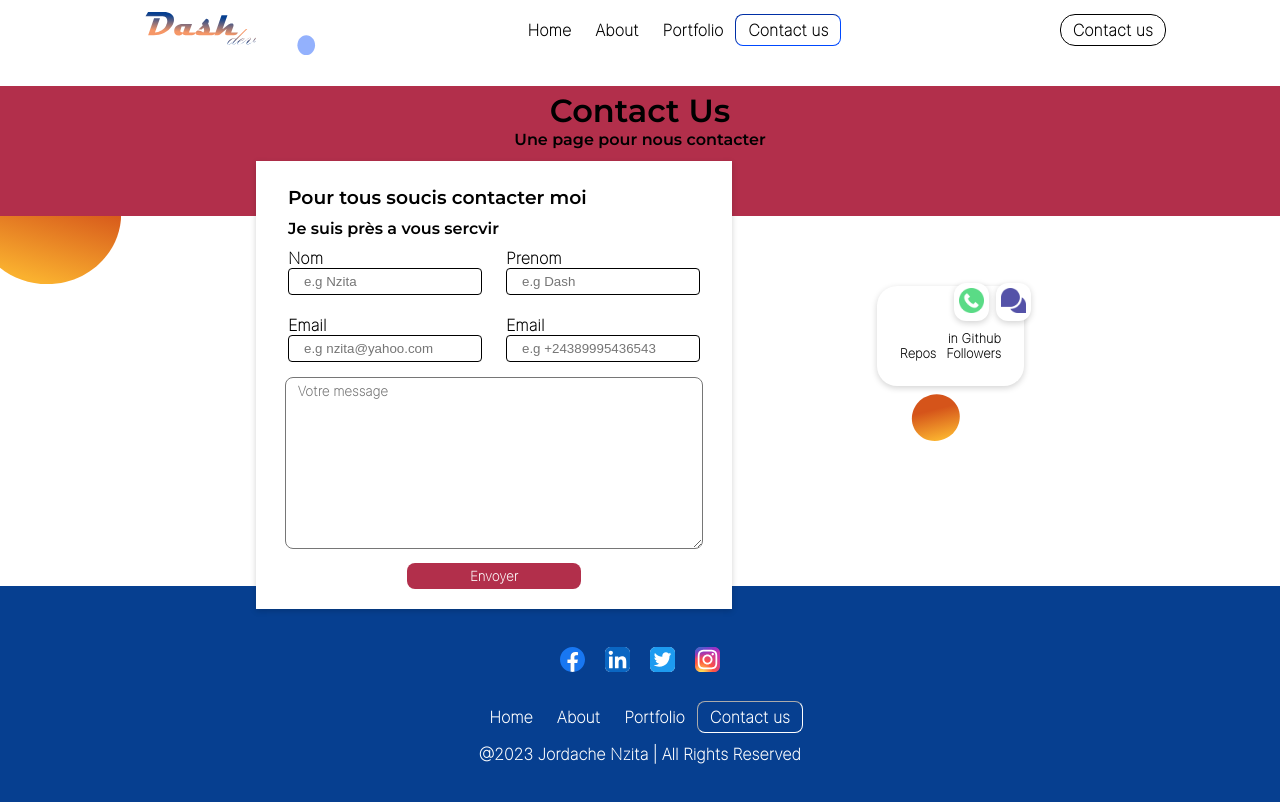
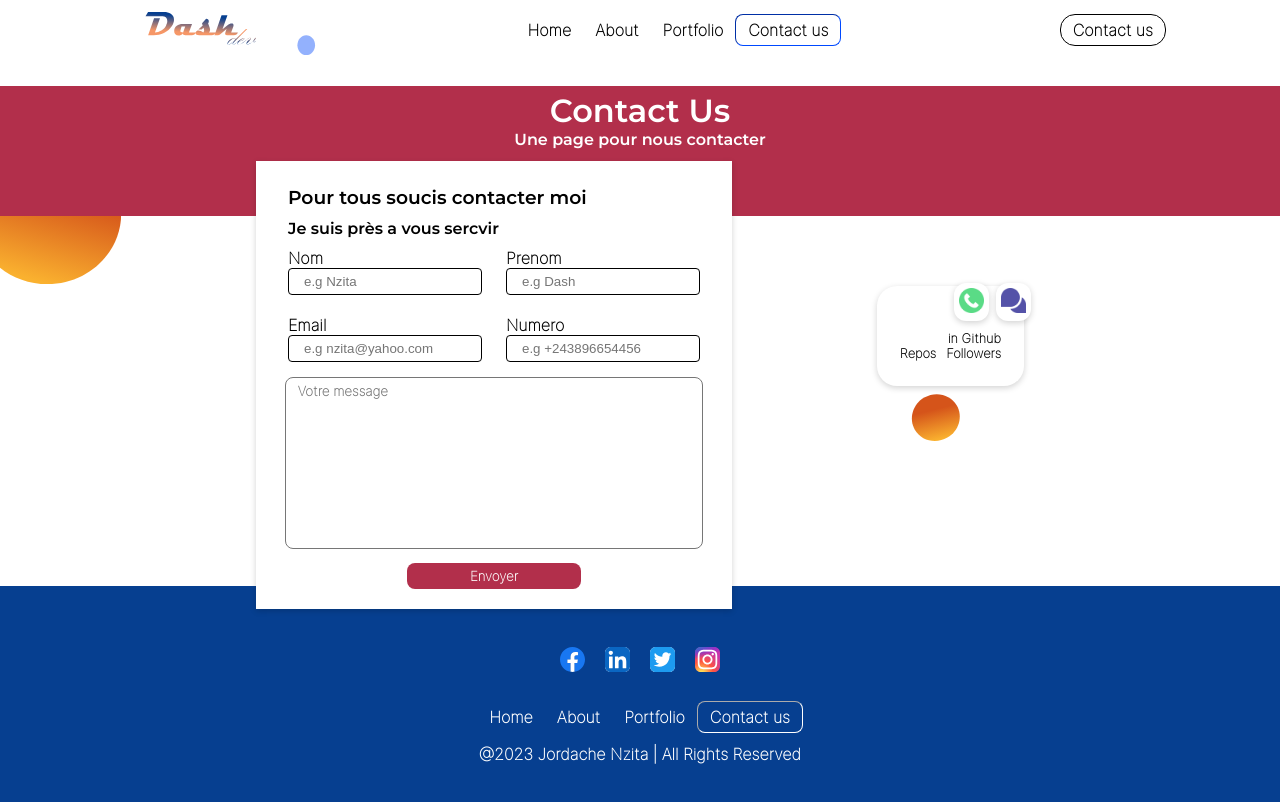
Before and after one commit to Dash-dev-5/MyPortfolio, a React (Vite) app: page /Contact in a window 1280 px wide. Shown: the top 802 px of the page. Built offline with nearby package versions, Linux system fonts and the light colour scheme; no server answers.

Commit message:
arrange remarque

```diff
--- a/src/bloc/Footer/Footer.jsx
+++ b/src/bloc/Footer/Footer.jsx
@@ -10,16 +10,16 @@ function Footer() {
   return (
         <div className="bg-footer">
             <div className="bg-footer__link-reseau">
-                        <NavLink to='' className='link-reseau'>
+                        <NavLink to="https://www.facebook.com/Dachenzita?mibextid=LQQJ4d" className='link-reseau'>
                             <img src={facebook_logo} alt="" />
                         </NavLink>
-                        <NavLink to='' className='link-reseau'>
+                        <NavLink to='https://www.linkedin.com/in/dash-nzita-157470263' className='link-reseau'>
                             <img src={linkedin_logo} alt="" />
                         </NavLink>
                         <NavLink to='' className='link-reseau'>
                             <img src={twetter_logo} alt="" />
                         </NavLink>
-                        <NavLink to='' className='link-reseau'>
+                        <NavLink to='https://www.instagram.com/p/CiqQ3MtMbAt/?igshid=YmMyMTA2M2Y=' className='link-reseau'>
                             <img src={instagram_logo} alt="" />
                         </NavLink>
 
--- a/src/pages/Contact/Contact.jsx
+++ b/src/pages/Contact/Contact.jsx
@@ -51,8 +51,8 @@ function Contact() {
                             <input type="email" name="emailCorrespondant" id="emailCorrespondant" placeholder="e.g nzita@yahoo.com" required/>
                         </div>
                         <div className="form-group">
-                            <label htmlFor="numnerCorespondant">Email</label>
-                            <input type="number" name="numnerCorrespondant" id="numnerCorrespondant" placeholder="e.g +24389995436543" required/>
+                            <label htmlFor="numnerCorespondant">Numero</label>
+                            <input type="number" name="numnerCorrespondant" id="numnerCorrespondant" placeholder="e.g +243896654456" required/>
                         </div>
                     </div>
                     <div className="form-group">
@@ -82,7 +82,7 @@ function Contact() {
                         </div>
                     </div>
                         <div className="whatsapp__button">
-                            <CallButton   phoneNumber={'+243892669552Ca'}>
+                            <CallButton   phoneNumber={'+243892669552'}>
                                 <img src={call} alt="" />
                                 </CallButton>
                             <MessageButton phoneNumber={'+243892669552'}>
--- a/src/pages/Contact/Contact.scss
+++ b/src/pages/Contact/Contact.scss
@@ -10,7 +10,8 @@
         @include link;
         font-family: $font;
         height: 120px;
-        background-color: $orange
+        background-color: $orange;
+        color :white;
     }
     .submitContact{
         // color: black;
@@ -67,7 +68,8 @@
             textarea{
                 width: 90%;
                 border-radius: 8px;
-                @include link
+                @include link;
+                resize: none
             }
             button{
                 @include link;
--- a/src/pages/Home/Home.jsx
+++ b/src/pages/Home/Home.jsx
@@ -47,7 +47,7 @@ useEffect(()=>{
                         <p>Je suis un developpeur Junior Front-end et Ingenieur en technique de maintenance. je suis passionné de le nouvelle technologie et de la numerique en generale</p>
                     </div>
                     <div className="legende__hire-me">
-                        <NavLink to='' className='link'>Engager Moi</NavLink>
+                        <NavLink to='/Contact' className='link'>Engager Moi</NavLink>
                         <img src={fleche} alt="" />
                     </div>
                 </div>
@@ -73,16 +73,16 @@ useEffect(()=>{
                     </div>
                 </div>
                 <div className="presentation__link-reseau">
-                        <NavLink to='' className='link-reseau'>
+                        <NavLink to="https://www.facebook.com/Dachenzita?mibextid=LQQJ4d" className='link-reseau'>
                             <img src={facebook_logo} alt="" />
                         </NavLink>
-                        <NavLink to='' className='link-reseau'>
+                        <NavLink to='https://www.linkedin.com/in/dash-nzita-157470263' className='link-reseau'>
                             <img src={linkedin_logo} alt="" />
                         </NavLink>
                         <NavLink to='' className='link-reseau'>
                             <img src={twetter_logo} alt="" />
                         </NavLink>
-                        <NavLink to='' className='link-reseau'>
+                        <NavLink to='https://www.instagram.com/p/CiqQ3MtMbAt/?igshid=YmMyMTA2M2Y=' className='link-reseau'>
                             <img src={instagram_logo} alt="" />
                         </NavLink>
 
@@ -109,7 +109,7 @@ useEffect(()=>{
                     </div>
                 </div>
                     <div className="whatsapp__button">
-                        <CallButton   phoneNumber={'+243892669552Ca'}>
+                        <CallButton   phoneNumber={'+243892669552'}>
                             <img src={call} alt="" />
                             </CallButton>
                         <MessageButton phoneNumber={'+243892669552'}>
```
